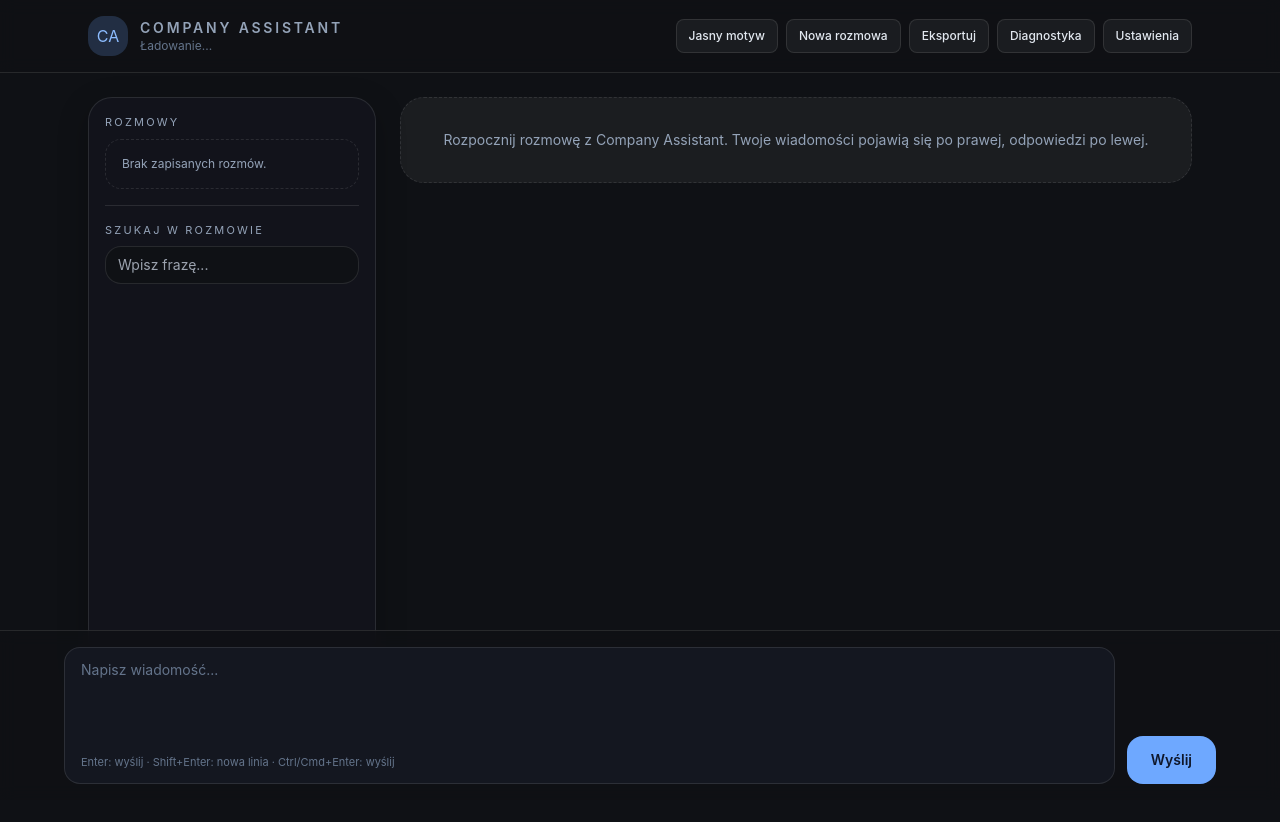
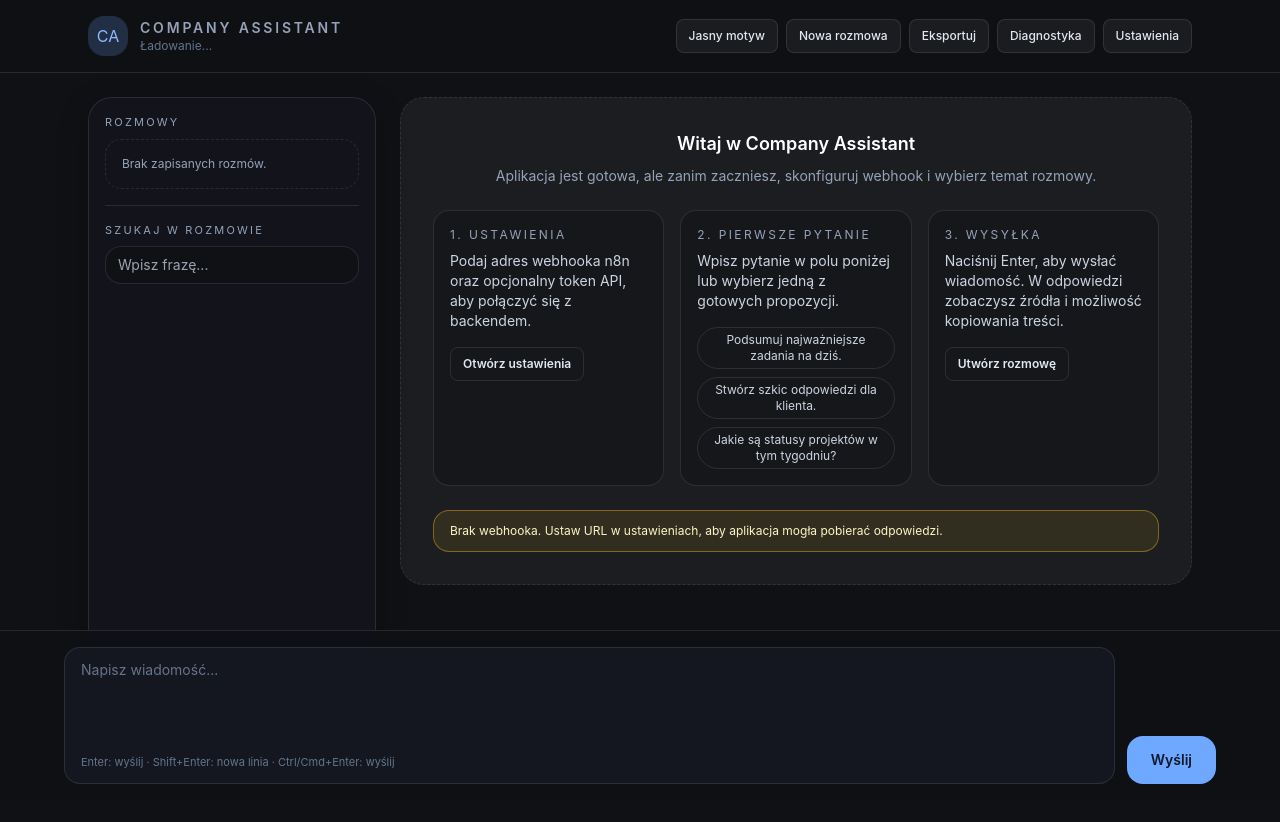
Before and after one commit to traczu1224-boop/chat-bot-ui, a React (Vite) app: page / in a window 1280 px wide. Shown: the top 822 px of the page. Built offline with nearby package versions, Linux system fonts and the light colour scheme.

Commit message:
Add onboarding empty state

```diff
--- a/src/renderer/modules/App.tsx
+++ b/src/renderer/modules/App.tsx
@@ -43,6 +43,7 @@ const App = () => {
   const [isOnline, setIsOnline] = useState(navigator.onLine);
   const [pendingRequestId, setPendingRequestId] = useState<string | null>(null);
   const endRef = useRef<HTMLDivElement | null>(null);
+  const inputRef = useRef<HTMLTextAreaElement | null>(null);
 
   const markdown = useMemo(() => {
     const renderer = new marked.Renderer();
@@ -261,6 +262,14 @@ const App = () => {
     setIsLoading(false);
     setIsTyping(false);
     setPendingRequestId(null);
+  };
+
+  const handlePromptSelect = (prompt: string) => {
+    setInput(prompt);
+    requestAnimationFrame(() => {
+      inputRef.current?.focus();
+      inputRef.current?.setSelectionRange(prompt.length, prompt.length);
+    });
   };
 
   const handleRetry = async (message: Message) => {
@@ -594,10 +603,82 @@ const App = () => {
             </div>
           </div>
           {filteredMessages.length === 0 && (
-            <div className="rounded-3xl border border-dashed border-white/10 bg-white/5 p-8 text-center text-sm text-slate-400">
-              {messages.length === 0
-                ? 'Rozpocznij rozmowę z Company Assistant. Twoje wiadomości pojawią się po prawej, odpowiedzi po lewej.'
-                : 'Brak wyników wyszukiwania dla podanej frazy.'}
+            <div className="rounded-3xl border border-dashed border-white/10 bg-white/5 p-8 text-sm text-slate-300">
+              {messages.length === 0 ? (
+                <div className="space-y-6">
+                  <div className="text-center">
+                    <div className="text-lg font-semibold text-white">Witaj w Company Assistant</div>
+                    <p className="mt-2 text-sm text-slate-400">
+                      Aplikacja jest gotowa, ale zanim zaczniesz, skonfiguruj webhook i wybierz temat
+                      rozmowy.
+                    </p>
+                  </div>
+                  <div className="grid gap-4 lg:grid-cols-3">
+                    <div className="rounded-2xl border border-white/10 bg-base-900/40 p-4">
+                      <div className="text-xs uppercase tracking-[0.2em] text-slate-400">1. Ustawienia</div>
+                      <p className="mt-2 text-sm text-slate-300">
+                        Podaj adres webhooka n8n oraz opcjonalny token API, aby połączyć się z backendem.
+                      </p>
+                      <button
+                        type="button"
+                        className="mt-4 rounded-lg border border-white/10 px-3 py-2 text-xs font-semibold text-slate-200 hover:border-accent-400/50 hover:text-white"
+                        onClick={() => setShowSettings(true)}
+                      >
+                        Otwórz ustawienia
+                      </button>
+                    </div>
+                    <div className="rounded-2xl border border-white/10 bg-base-900/40 p-4">
+                      <div className="text-xs uppercase tracking-[0.2em] text-slate-400">2. Pierwsze pytanie</div>
+                      <p className="mt-2 text-sm text-slate-300">
+                        Wpisz pytanie w polu poniżej lub wybierz jedną z gotowych propozycji.
+                      </p>
+                      <div className="mt-4 flex flex-wrap gap-2">
+                        {[
+                          'Podsumuj najważniejsze zadania na dziś.',
+                          'Stwórz szkic odpowiedzi dla klienta.',
+                          'Jakie są statusy projektów w tym tygodniu?'
+                        ].map((prompt) => (
+                          <button
+                            key={prompt}
+                            type="button"
+                            className="rounded-full border border-white/10 px-3 py-1 text-xs text-slate-300 hover:border-accent-400/50 hover:text-white"
+                            onClick={() => handlePromptSelect(prompt)}
+                          >
+                            {prompt}
+                          </button>
+                        ))}
+                      </div>
+                    </div>
+                    <div className="rounded-2xl border border-white/10 bg-base-900/40 p-4">
+                      <div className="text-xs uppercase tracking-[0.2em] text-slate-400">3. Wysyłka</div>
+                      <p className="mt-2 text-sm text-slate-300">
+                        Naciśnij Enter, aby wysłać wiadomość. W odpowiedzi zobaczysz źródła i możliwość
+                        kopiowania treści.
+                      </p>
+                      <button
+                        type="button"
+                        className="mt-4 rounded-lg border border-white/10 px-3 py-2 text-xs font-semibold text-slate-200 hover:border-accent-400/50 hover:text-white"
+                        onClick={handleNewConversation}
+                      >
+                        Utwórz rozmowę
+                      </button>
+                    </div>
+                  </div>
+                  {settings.webhookUrl ? (
+                    <div className="rounded-2xl border border-emerald-500/30 bg-emerald-500/10 px-4 py-3 text-xs text-emerald-100">
+                      Webhook skonfigurowany. Możesz od razu zacząć rozmowę.
+                    </div>
+                  ) : (
+                    <div className="rounded-2xl border border-amber-400/40 bg-amber-400/10 px-4 py-3 text-xs text-amber-100">
+                      Brak webhooka. Ustaw URL w ustawieniach, aby aplikacja mogła pobierać odpowiedzi.
+                    </div>
+                  )}
+                </div>
+              ) : (
+                <div className="text-center text-sm text-slate-400">
+                  Brak wyników wyszukiwania dla podanej frazy.
+                </div>
+              )}
             </div>
           )}
           {filteredMessages.map((message) => (
@@ -678,6 +759,7 @@ const App = () => {
               onChange={(event) => setInput(event.target.value)}
               onKeyDown={handleKeyDown}
               rows={3}
+              ref={inputRef}
             />
             <div className="mt-2 text-[11px] text-slate-500">
               Enter: wyślij · Shift+Enter: nowa linia · Ctrl/Cmd+Enter: wyślij
```
